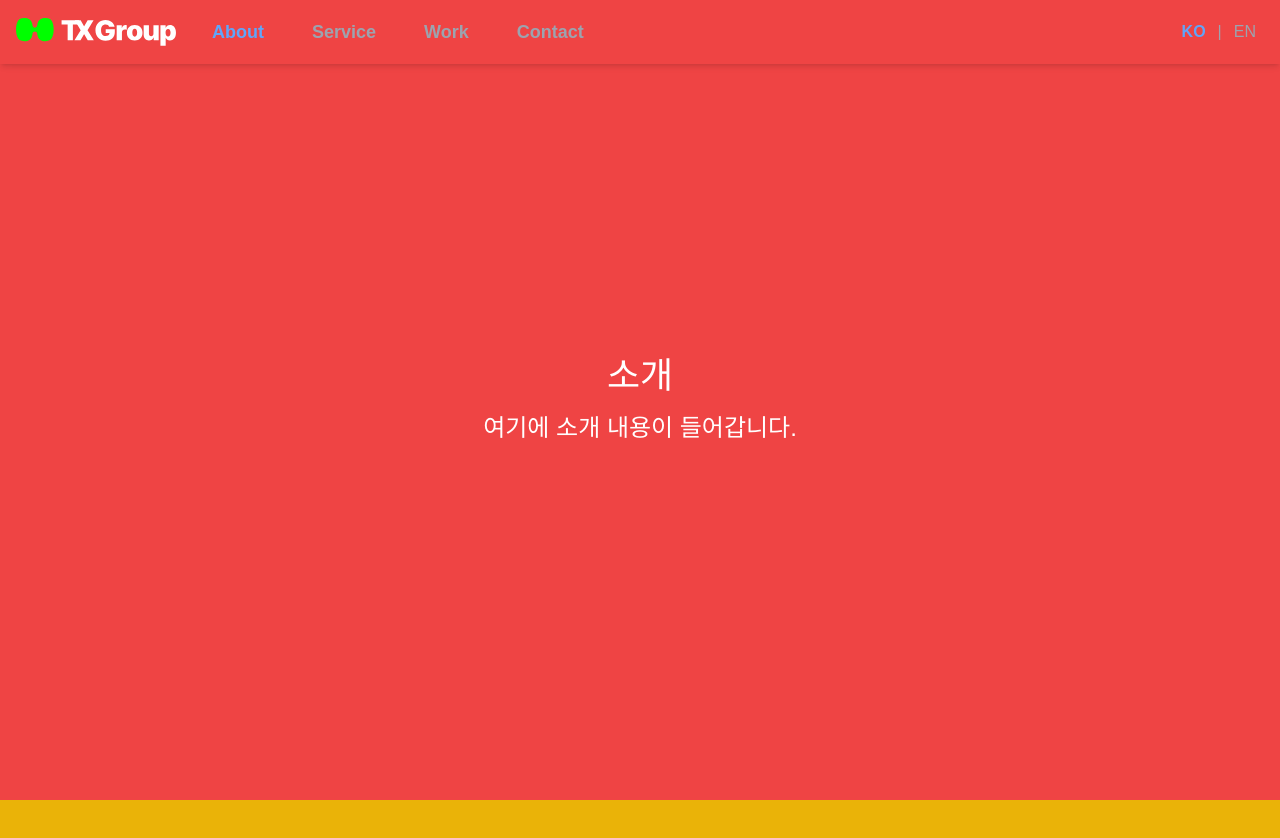
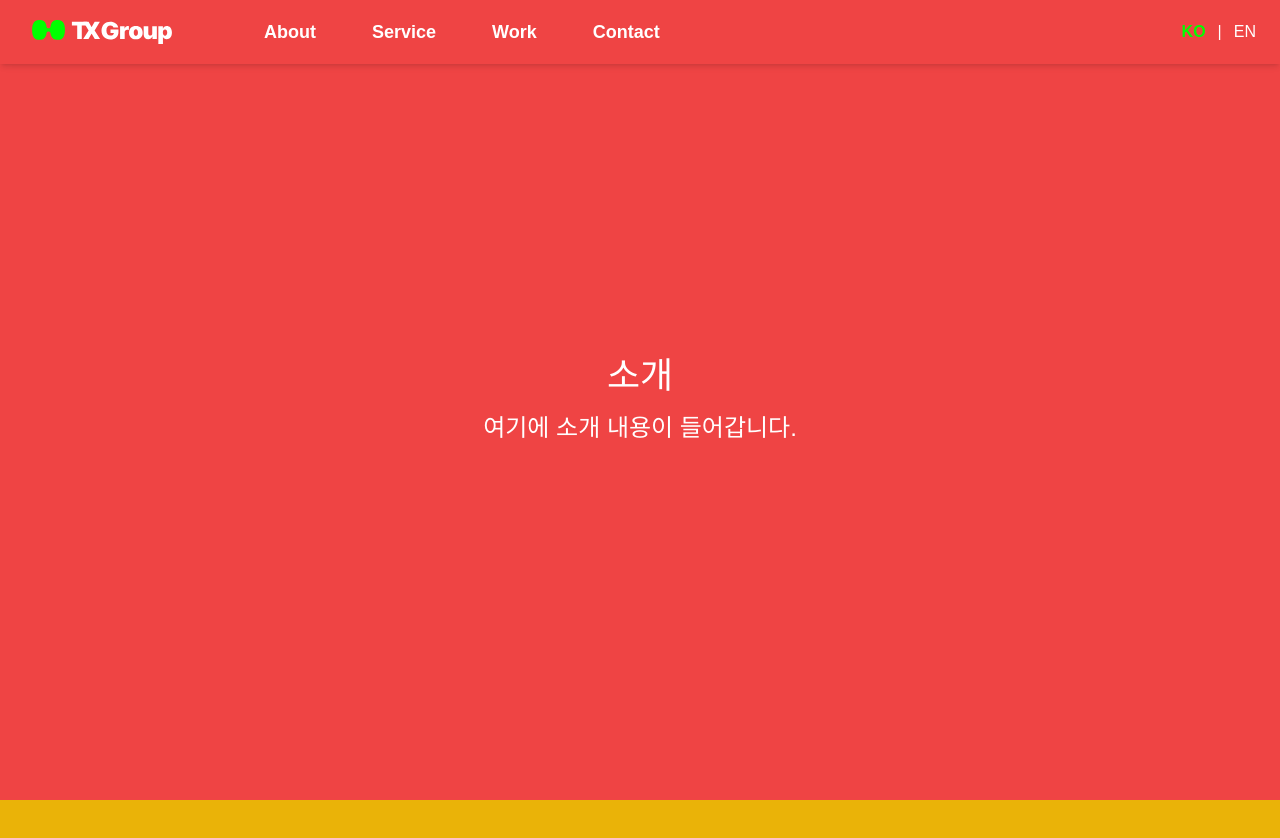
Before and after one commit to blgamann/tgb, a Next.js app: page / in a window 1280 px wide. Shown: the top 838 px of the page. Built offline with nearby package versions, Linux system fonts and the light colour scheme.

Commit message:
Update desktop and mobile layout

```diff
--- a/app/components/logo.tsx
+++ b/app/components/logo.tsx
@@ -1,9 +1,15 @@
 import { FC } from "react";
 import Image from "next/image";
 
-const Logo: FC = () => (
-  <div className="flex-shrink-0">
-    <Image src="/logo.svg" alt="Logo" width={160} height={60} />
+const Logo: FC<{ width: number }> = ({ width }) => (
+  <div className="flex-shrink-0 md:ml-4">
+    <Image
+      src="/logo.svg"
+      alt="Logo"
+      width={width}
+      height={40}
+      className="md:w-auto w-[calc(100%-10px)] max-w-[140px]"
+    />
   </div>
 );
 
--- a/app/page.tsx
+++ b/app/page.tsx
@@ -31,10 +31,8 @@ const Home: NextPage = () => {
   const [language, setLanguage] = useState<"KO" | "EN">("KO");
   const observer = useRef<IntersectionObserver | null>(null);
 
-  // 활성화된 메뉴 항목을 확인하는 헬퍼 함수
   const isActive = (href: string) => activeSection === href.substring(1);
 
-  // Intersection Observer를 사용하여 현재 활성 섹션 추적
   useEffect(() => {
     const sections = document.querySelectorAll<HTMLElement>("section");
     const options = {
@@ -60,7 +58,6 @@ const Home: NextPage = () => {
     };
   }, []);
 
-  // 메뉴 항목 클릭 시 스크롤 및 메뉴 닫기
   const handleClick = (
     e: React.MouseEvent<HTMLAnchorElement>,
     href: string
@@ -71,23 +68,22 @@ const Home: NextPage = () => {
     setIsMenuOpen(false);
   };
 
-  // 언어 선택기 컴포넌트
   const LanguageSelector: FC = () => (
     <div className="flex items-center">
       <button
         onClick={() => setLanguage("KO")}
         className={`px-2 py-1 ${
-          language === "KO" ? "text-blue-400 font-bold" : "text-gray-400"
+          language === "KO" ? "text-[#03ff00] font-bold" : "text-white-400"
         }`}
         aria-pressed={language === "KO"}
       >
         KO
       </button>
-      <span className="mx-1 text-gray-400">|</span>
+      <span className="mx-1 text-white-400">|</span>
       <button
         onClick={() => setLanguage("EN")}
         className={`px-2 py-1 ${
-          language === "EN" ? "text-blue-400 font-bold" : "text-gray-400"
+          language === "EN" ? "text-[#03ff00] font-bold" : "text-white-400"
         }`}
         aria-pressed={language === "EN"}
       >
@@ -96,34 +92,18 @@ const Home: NextPage = () => {
     </div>
   );
 
-  // 모바일 메뉴 컴포넌트
   const MobileMenu: FC = () => {
     if (!isMenuOpen) return null;
 
     return (
-      <div className="fixed inset-0 bg-black bg-opacity-95 z-50 md:hidden">
-        {/* 모바일 메뉴 상단 바 */}
-        <div className="flex justify-between items-center p-4 border-b border-gray-700 h-16">
-          <Logo />
-          <div className="flex items-center justify-between">
-            <LanguageSelector />
-            <button
-              onClick={() => setIsMenuOpen(false)}
-              className="ml-4 text-gray-400 hover:text-white transition-colors"
-              aria-label="Close Menu"
-            >
-              <X size={26} />
-            </button>
-          </div>
-        </div>
-        {/* 모바일 메뉴 항목 */}
+      <div className="fixed inset-0 bg-black bg-opacity-95 z-50 md:hidden mt-16">
         <nav className="flex flex-col items-center mt-8 space-y-6">
           {menuItems.map(({ href, text }) => (
             <a
               key={href}
               href={href}
               onClick={(e) => handleClick(e, href)}
-              className="text-2xl text-gray-300 hover:text-blue-400 transition-colors"
+              className="text-2xl text-white hover:text-gray-400 transition-colors"
             >
               {text}
             </a>
@@ -144,14 +124,17 @@ const Home: NextPage = () => {
         <link rel="icon" href="/favicon.ico" />
       </Head>
 
-      {/* Header */}
       <header className="fixed top-0 left-0 w-full bg-yellow shadow-md z-50">
         <nav className="flex justify-between items-center p-4 h-16">
-          {/* 왼쪽 섹션: 로고 및 데스크탑 메뉴 */}
           <div className="flex items-center">
-            <Logo />
-            {/* 데스크탑 메뉴 */}
-            <div className="hidden md:flex items-center space-x-6 text-white font-semibold text-lg ml-6">
+            <a
+              href="#about"
+              onClick={(e) => handleClick(e, "#about")}
+              className="flex items-center h-full max-h-full"
+            >
+              <Logo width={140} />
+            </a>
+            <div className="hidden md:flex items-center space-x-8 text-white font-semibold text-lg ml-20">
               {menuItems.map(({ href, text }) => (
                 <a
                   key={href}
@@ -159,8 +142,8 @@ const Home: NextPage = () => {
                   onClick={(e) => handleClick(e, href)}
                   className={`px-3 py-2 rounded-md transition-colors ${
                     isActive(href)
-                      ? "text-blue-400"
-                      : "text-gray-400 hover:text-blue-400"
+                      ? "text-white-400"
+                      : "text-white-400 hover:text-gray-200"
                   }`}
                   aria-current={isActive(href) ? "page" : undefined}
                 >
@@ -170,26 +153,23 @@ const Home: NextPage = () => {
             </div>
           </div>
 
-          {/* 오른쪽 섹션: 언어 선택기 및 모바일 메뉴 버튼 */}
           <div className="flex items-center justify-between">
             <LanguageSelector />
             <div className="md:hidden ml-4 flex items-center">
               <button
-                onClick={() => setIsMenuOpen(true)}
+                onClick={() => setIsMenuOpen(!isMenuOpen)}
                 className="text-gray-400 hover:text-white focus:outline-none"
                 aria-label="Open Menu"
               >
-                <Menu size={26} />
+                {isMenuOpen ? <X size={26} /> : <Menu size={26} />}
               </button>
             </div>
           </div>
         </nav>
       </header>
 
-      {/* 모바일 메뉴 */}
       <MobileMenu />
 
-      {/* 메인 콘텐츠 */}
       <main className="">
         <About language={language} />
         <Service language={language} />
```
